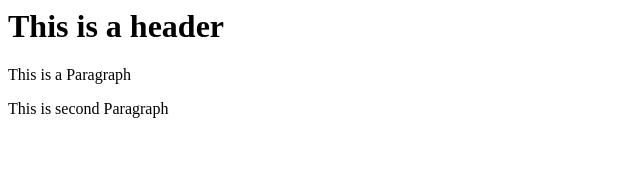
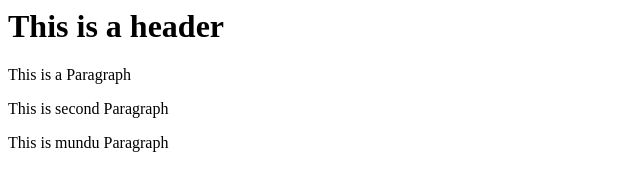
Before and after one commit to Masrura/git-test, a website: page index.html in a window 1280 px wide. Shown: the whole page, without its empty margins (0-640 px from the left). Drawn offline with Linux system fonts and the light colour scheme.

Commit message:
fourth commit

```diff
--- a/index.html
+++ b/index.html
@@ -6,5 +6,6 @@
         <h1>This is a header</h1>
         <p>This is a Paragraph</p>
         <p>This is second Paragraph</p>
+        <p>This is mundu Paragraph</p>
     </body>
 </html>
```
Also changed, not shown: package.json (added, +24 -0 lines), 2 other files.
